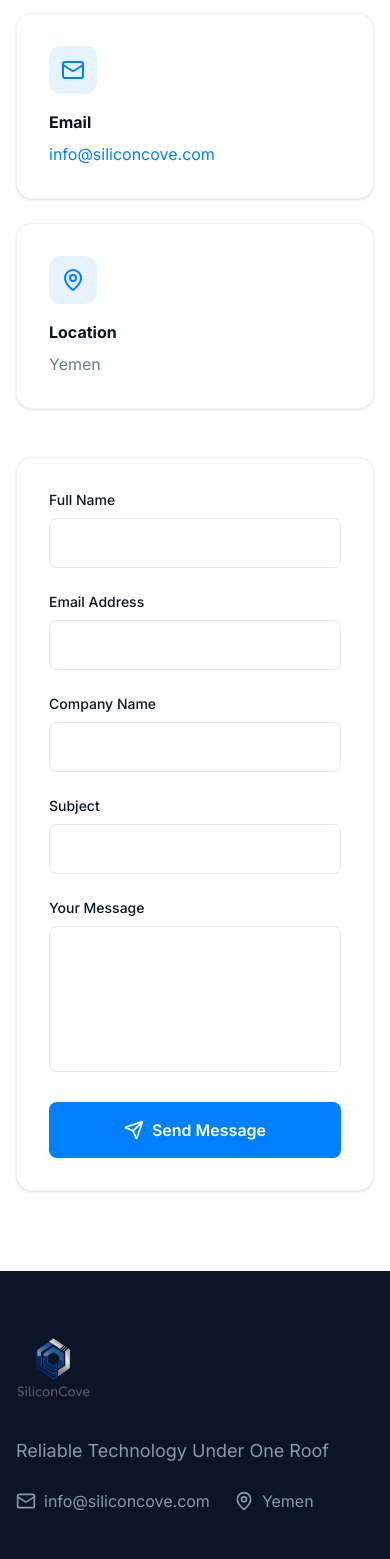
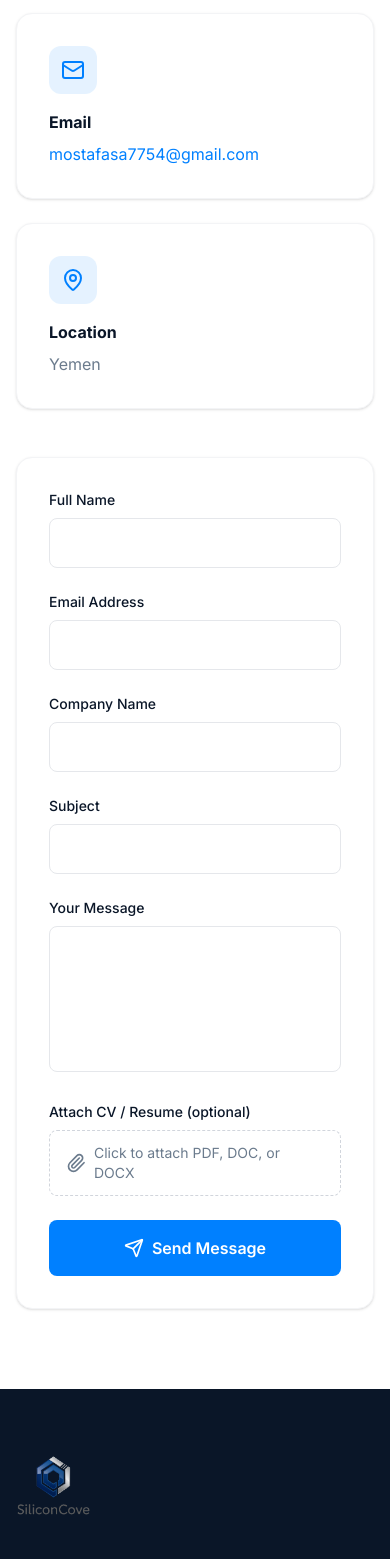
Before and after one commit to mo3stx8/SiliconCove-Portfolio, a Next.js app: page /en/contact in a window 390 px wide. Shown: the part 432-1991 px from the top of the page. Built offline with nearby package versions, Linux system fonts and the light colour scheme.

Commit message:
Switch to Formly.email with file upload, add logo to hero section

```diff
--- a/src/components/ContactPage.tsx
+++ b/src/components/ContactPage.tsx
@@ -1,9 +1,8 @@
 'use client';
 
 import { useMessages, t } from '@/lib/i18n';
-import { Mail, MapPin, Send } from 'lucide-react';
+import { Mail, MapPin, Send, Paperclip, X } from 'lucide-react';
 import { useState, useRef } from 'react';
-import emailjs from '@emailjs/browser';
 
 export default function ContactPage() {
   const messages = useMessages();
@@ -11,6 +10,7 @@ export default function ContactPage() {
   const [submitted, setSubmitted] = useState(false);
   const [sending, setSending] = useState(false);
   const [error, setError] = useState('');
+  const [file, setFile] = useState<File | null>(null);
 
   const handleSubmit = async (e: React.FormEvent) => {
     e.preventDefault();
@@ -20,13 +20,33 @@ export default function ContactPage() {
     setError('');
 
     try {
-      await emailjs.sendForm(
-        'YOUR_SERVICE_ID',
-        'YOUR_TEMPLATE_ID',
-        formRef.current,
-        { publicKey: 'YOUR_PUBLIC_KEY' }
-      );
-      setSubmitted(true);
+      const formData = new FormData(formRef.current);
+      if (file) {
+        formData.append('attachment', file);
+      }
+
+      const response = await fetch('https://formly.email/submit', {
+        method: 'POST',
+        body: formData,
+      });
+
+      const text = await response.text();
+      let result;
+      try {
+        result = JSON.parse(text);
+      } catch {
+        if (response.ok) {
+          setSubmitted(true);
+          return;
+        }
+        throw new Error('Invalid response');
+      }
+
+      if (result.success) {
+        setSubmitted(true);
+      } else {
+        setError(result.message || 'Failed to send message. Please try again.');
+      }
     } catch {
       setError('Failed to send message. Please try again or email us directly.');
     } finally {
@@ -53,8 +73,8 @@ export default function ContactPage() {
                   <Mail className="w-6 h-6 text-electric" />
                 </div>
                 <h3 className="font-bold text-navy mb-2">{t(messages, 'contact.info.email')}</h3>
-                <a href="mailto:info@siliconcove.com" className="text-electric hover:underline">
-                  info@siliconcove.com
+                <a href="mailto:mostafasa7754@gmail.com" className="text-electric hover:underline">
+                  mostafasa7754@gmail.com
                 </a>
               </div>
               <div className="card">
@@ -76,14 +96,17 @@ export default function ContactPage() {
                 </div>
               ) : (
                 <form ref={formRef} onSubmit={handleSubmit} className="card space-y-6">
+                  <input type="hidden" name="access_key" value="830602bae8da4873bda763ac7521914e" />
+                  <input type="hidden" name="subject" value="New Contact Form Submission" />
+
                   <div className="grid grid-cols-1 md:grid-cols-2 gap-6">
                     <div>
                       <label className="block text-sm font-medium text-navy mb-2">{t(messages, 'contact.form.name')}</label>
-                      <input name="from_name" type="text" required className="w-full px-4 py-3 rounded-lg border border-gray-200 focus:border-electric focus:ring-2 focus:ring-electric/20 outline-none transition-all text-navy" />
+                      <input name="name" type="text" required className="w-full px-4 py-3 rounded-lg border border-gray-200 focus:border-electric focus:ring-2 focus:ring-electric/20 outline-none transition-all text-navy" />
                     </div>
                     <div>
                       <label className="block text-sm font-medium text-navy mb-2">{t(messages, 'contact.form.email')}</label>
-                      <input name="from_email" type="email" required className="w-full px-4 py-3 rounded-lg border border-gray-200 focus:border-electric focus:ring-2 focus:ring-electric/20 outline-none transition-all text-navy" />
+                      <input name="email" type="email" required className="w-full px-4 py-3 rounded-lg border border-gray-200 focus:border-electric focus:ring-2 focus:ring-electric/20 outline-none transition-all text-navy" />
                     </div>
                   </div>
                   <div className="grid grid-cols-1 md:grid-cols-2 gap-6">
@@ -93,13 +116,41 @@ export default function ContactPage() {
                     </div>
                     <div>
                       <label className="block text-sm font-medium text-navy mb-2">{t(messages, 'contact.form.subject')}</label>
-                      <input name="subject" type="text" required className="w-full px-4 py-3 rounded-lg border border-gray-200 focus:border-electric focus:ring-2 focus:ring-electric/20 outline-none transition-all text-navy" />
+                      <input name="subject_field" type="text" required className="w-full px-4 py-3 rounded-lg border border-gray-200 focus:border-electric focus:ring-2 focus:ring-electric/20 outline-none transition-all text-navy" />
                     </div>
                   </div>
                   <div>
                     <label className="block text-sm font-medium text-navy mb-2">{t(messages, 'contact.form.message')}</label>
                     <textarea name="message" rows={5} required className="w-full px-4 py-3 rounded-lg border border-gray-200 focus:border-electric focus:ring-2 focus:ring-electric/20 outline-none transition-all text-navy resize-none" />
                   </div>
+
+                  <div>
+                    <label className="block text-sm font-medium text-navy mb-2">{t(messages, 'contact.form.attachment')}</label>
+                    <div className="flex items-center gap-3">
+                      <label className="flex-1 flex items-center gap-2 px-4 py-3 rounded-lg border border-dashed border-gray-300 hover:border-electric cursor-pointer transition-colors">
+                        <Paperclip className="w-5 h-5 text-steel" />
+                        <span className="text-sm text-steel">
+                          {file ? file.name : t(messages, 'contact.form.attachmentHint')}
+                        </span>
+                        <input
+                          type="file"
+                          accept=".pdf,.doc,.docx"
+                          className="hidden"
+                          onChange={(e) => setFile(e.target.files?.[0] || null)}
+                        />
+                      </label>
+                      {file && (
+                        <button
+                          type="button"
+                          onClick={() => setFile(null)}
+                          className="p-2 text-red-500 hover:bg-red-50 rounded-lg transition-colors"
+                        >
+                          <X className="w-5 h-5" />
+                        </button>
+                      )}
+                    </div>
+                  </div>
+
                   {error && <p className="text-red-500 text-sm">{error}</p>}
                   <button type="submit" disabled={sending} className="btn-primary w-full disabled:opacity-50 disabled:cursor-not-allowed">
                     <Send className="w-5 h-5 mr-2" />
--- a/src/components/Footer.tsx
+++ b/src/components/Footer.tsx
@@ -20,9 +20,9 @@ export default function Footer() {
             </a>
             <p className="text-steel-light text-lg mt-4 max-w-md">{t(messages, 'footer.tagline')}</p>
             <div className="flex items-center gap-6 mt-6">
-              <a href="mailto:info@siliconcove.com" className="flex items-center gap-2 text-steel-light hover:text-electric transition-colors">
+              <a href="mailto:mostafasa7754@gmail.com" className="flex items-center gap-2 text-steel-light hover:text-electric transition-colors">
                 <Mail className="w-5 h-5" />
-                <span>info@siliconcove.com</span>
+                <span>mostafasa7754@gmail.com</span>
               </a>
               <a href="#" className="flex items-center gap-2 text-steel-light hover:text-electric transition-colors">
                 <MapPin className="w-5 h-5" />
@@ -51,17 +51,17 @@ export default function Footer() {
             <h3 className="font-semibold text-lg mb-4">{t(messages, 'footer.connect')}</h3>
             <ul className="space-y-3 text-sm text-steel-light">
               <li>
-                <a href="https://twitter.com/siliconcove" target="_blank" rel="noopener noreferrer" className="hover:text-electric transition-colors">
+                <a href="https://twitter.com/mo3stx7" target="_blank" rel="noopener noreferrer" className="hover:text-electric transition-colors">
                   Twitter / X
                 </a>
               </li>
               <li>
-                <a href="https://linkedin.com/company/siliconcove" target="_blank" rel="noopener noreferrer" className="hover:text-electric transition-colors">
+                <a href="https://linkedin.com/in/mostafa-al-zubairi" target="_blank" rel="noopener noreferrer" className="hover:text-electric transition-colors">
                   LinkedIn
                 </a>
               </li>
               <li>
-                <a href="https://github.com/siliconcove" target="_blank" rel="noopener noreferrer" className="hover:text-electric transition-colors">
+                <a href="https://github.com/mo3stx8" target="_blank" rel="noopener noreferrer" className="hover:text-electric transition-colors">
                   GitHub
                 </a>
               </li>
--- a/src/components/HomePage.tsx
+++ b/src/components/HomePage.tsx
@@ -22,9 +22,12 @@ export default function HomePage({ locale }: { locale: string }) {
               {t(messages, 'hero.badge')}
             </span>
 
-            <h1 className="animate-fade-up opacity-0 animate-delay-100 text-4xl md:text-6xl lg:text-7xl font-bold text-navy leading-tight" style={{ fontFamily: 'var(--font-heading)' }}>
-              {t(messages, 'hero.title')}{' '}
-              <span className="gradient-text">{t(messages, 'hero.titleHighlight')}</span>
+            <h1 className="animate-fade-up opacity-0 animate-delay-100 text-4xl md:text-6xl lg:text-7xl font-bold text-navy leading-tight flex items-center gap-4 flex-wrap" style={{ fontFamily: 'var(--font-heading)' }}>
+              <img src="/logo.png" alt="SiliconCove" className="h-16 md:h-20 lg:h-24 w-auto" />
+              <span>
+                {t(messages, 'hero.title')}{' '}
+                <span className="gradient-text">{t(messages, 'hero.titleHighlight')}</span>
+              </span>
             </h1>
 
             <p className="animate-fade-up opacity-0 animate-delay-200 text-lg md:text-xl text-steel mt-6 max-w-xl leading-relaxed">
--- a/src/messages/en.json
+++ b/src/messages/en.json
@@ -157,6 +157,8 @@
       "company": "Company Name",
       "subject": "Subject",
       "message": "Your Message",
+      "attachment": "Attach CV / Resume (optional)",
+      "attachmentHint": "Click to attach PDF, DOC, or DOCX",
       "submit": "Send Message",
       "sending": "Sending..."
     },
```
